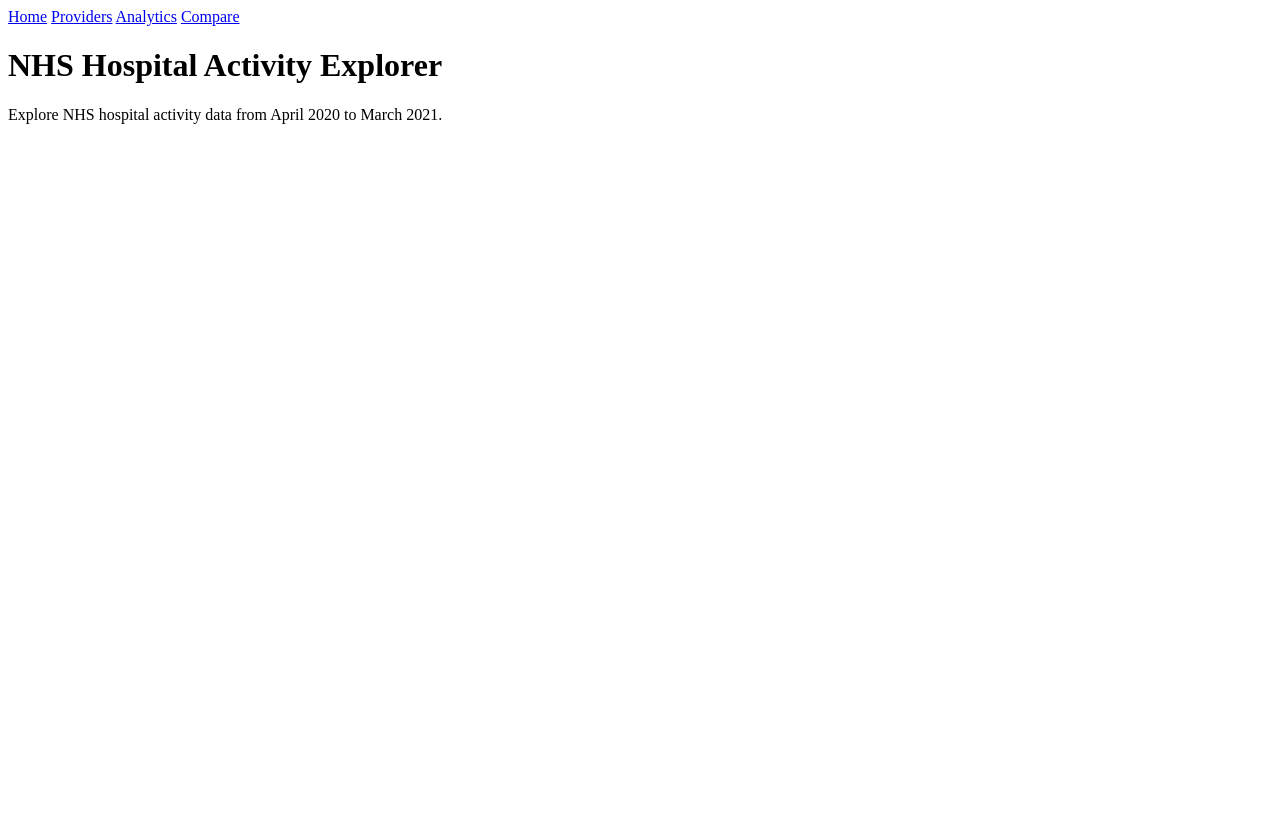
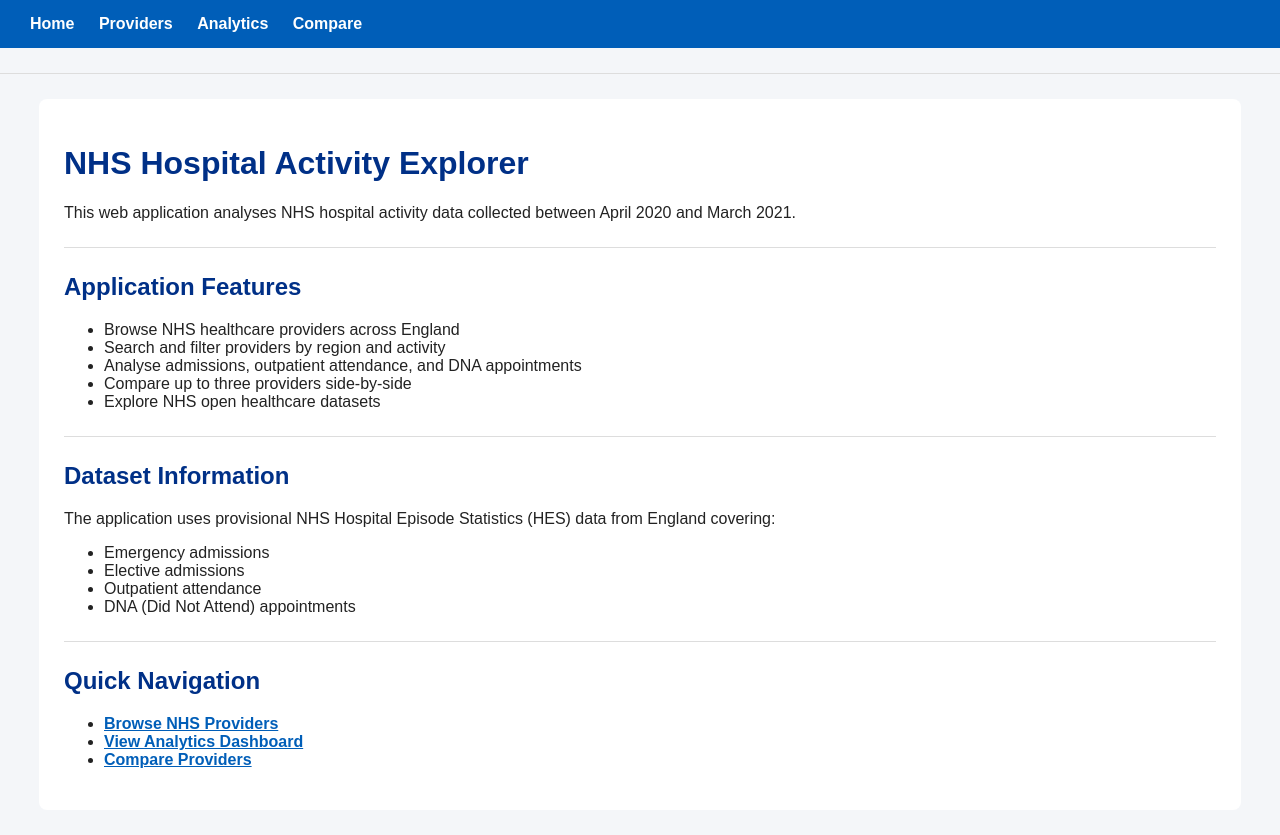
Before and after one commit to 52533734/nhs-hospital-activity, a Flask app: page / in a window 1280 px wide. Before the commit the page ends 124 px from the top, so only its background shows below. Run offline with Flask 3, Linux system fonts and the light colour scheme.

Commit message:
Add styling to the templates

```diff
--- /dev/null
+++ b/app/static/css/style.css
@@ -0,0 +1,99 @@
+body {
+    font-family: Arial, sans-serif;
+    margin: 0;
+    background-color: #f4f6f9;
+    color: #222;
+}
+
+nav {
+    background-color: #005eb8;
+    padding: 15px 30px;
+}
+
+nav a {
+    color: white;
+    text-decoration: none;
+    margin-right: 20px;
+    font-weight: bold;
+}
+
+nav a:hover {
+    text-decoration: underline;
+}
+
+main {
+    width: 90%;
+    margin: 25px auto;
+    background-color: white;
+    padding: 25px;
+    border-radius: 8px;
+}
+
+h1, h2 {
+    color: #003087;
+}
+
+table {
+    width: 100%;
+    border-collapse: collapse;
+    margin-top: 20px;
+    margin-bottom: 30px;
+}
+
+th {
+    background-color: #005eb8;
+    color: white;
+    padding: 10px;
+    text-align: left;
+}
+
+td {
+    border: 1px solid #ddd;
+    padding: 10px;
+}
+
+tr:nth-child(even) {
+    background-color: #f2f2f2;
+}
+
+form {
+    margin-bottom: 20px;
+    padding: 15px;
+    background-color: #eef4fb;
+    border-radius: 6px;
+}
+
+label {
+    font-weight: bold;
+    margin-right: 5px;
+}
+
+input,
+select,
+button {
+    padding: 7px;
+    margin: 5px;
+}
+
+button {
+    background-color: #005eb8;
+    color: white;
+    border: none;
+    cursor: pointer;
+    border-radius: 4px;
+}
+
+button:hover {
+    background-color: #003087;
+}
+
+a {
+    color: #005eb8;
+    font-weight: bold;
+}
+
+hr {
+    border: none;
+    border-top: 1px solid #ddd;
+    margin: 25px 0;
+}
--- a/app/templates/base.html
+++ b/app/templates/base.html
@@ -1,18 +1,51 @@
 <!DOCTYPE html>
-<html>
+
+<html lang="en">
+
 <head>
+
+    <meta charset="UTF-8">
+
+    <meta name="viewport" content="width=device-width, initial-scale=1.0">
+
+    <!-- Website title -->
     <title>NHS Hospital Activity Explorer</title>
+
+    <!-- External CSS stylesheet -->
+    <link rel="stylesheet" href="{{ url_for('static', filename='css/style.css') }}">
+
 </head>
+
 <body>
+
+    <!-- Website navigation menu -->
     <nav>
+
+        <!-- Homepage link -->
         <a href="/">Home</a>
+
+        <!-- Providers page link -->
         <a href="/providers">Providers</a>
+
+        <!-- Analytics dashboard link -->
         <a href="/analytics">Analytics</a>
+
+        <!-- Comparison page link -->
         <a href="/compare">Compare</a>
+
     </nav>
 
+    <hr>
+
+    <!-- Main content container -->
     <main>
-        {% block content %}{% endblock %}
+
+        <!-- Dynamic page content -->
+        {% block content %}
+        {% endblock %}
+
     </main>
+
 </body>
+
 </html>
--- a/app/templates/home.html
+++ b/app/templates/home.html
@@ -1,6 +1,105 @@
+<!-- Extend shared base template -->
 {% extends "base.html" %}
 
+<!-- Start page content -->
 {% block content %}
-    <h1>NHS Hospital Activity Explorer</h1>
-    <p>Explore NHS hospital activity data from April 2020 to March 2021.</p>
+
+<!-- Main homepage title -->
+<h1>NHS Hospital Activity Explorer</h1>
+
+<!-- Introduction paragraph -->
+<p>
+    This web application analyses NHS hospital activity data
+    collected between April 2020 and March 2021.
+</p>
+
+<hr>
+
+<!-- Features section -->
+<h2>Application Features</h2>
+
+<ul>
+
+    <!-- Providers feature -->
+    <li>
+        Browse NHS healthcare providers across England
+    </li>
+
+    <!-- Search feature -->
+    <li>
+        Search and filter providers by region and activity
+    </li>
+
+    <!-- Analytics feature -->
+    <li>
+        Analyse admissions, outpatient attendance, and DNA appointments
+    </li>
+
+    <!-- Comparison feature -->
+    <li>
+        Compare up to three providers side-by-side
+    </li>
+
+    <!-- Open data feature -->
+    <li>
+        Explore NHS open healthcare datasets
+    </li>
+
+</ul>
+
+<hr>
+
+<!-- Dataset information -->
+<h2>Dataset Information</h2>
+
+<p>
+
+    The application uses provisional NHS Hospital Episode Statistics
+    (HES) data from England covering:
+
+</p>
+
+<ul>
+
+    <li>Emergency admissions</li>
+
+    <li>Elective admissions</li>
+
+    <li>Outpatient attendance</li>
+
+    <li>DNA (Did Not Attend) appointments</li>
+
+</ul>
+
+<hr>
+
+<!-- Navigation shortcuts -->
+<h2>Quick Navigation</h2>
+
+<ul>
+
+    <!-- Providers link -->
+    <li>
+        <a href="{{ url_for('main.providers') }}">
+            Browse NHS Providers
+        </a>
+    </li>
+
+    <!-- Analytics link -->
+    <li>
+        <a href="{{ url_for('main.analytics') }}">
+            View Analytics Dashboard
+        </a>
+    </li>
+
+    <!-- Comparison link -->
+    <li>
+        <a href="{{ url_for('main.compare') }}">
+            Compare Providers
+        </a>
+    </li>
+
+</ul>
+
+<!-- End page content -->
 {% endblock %}
```
